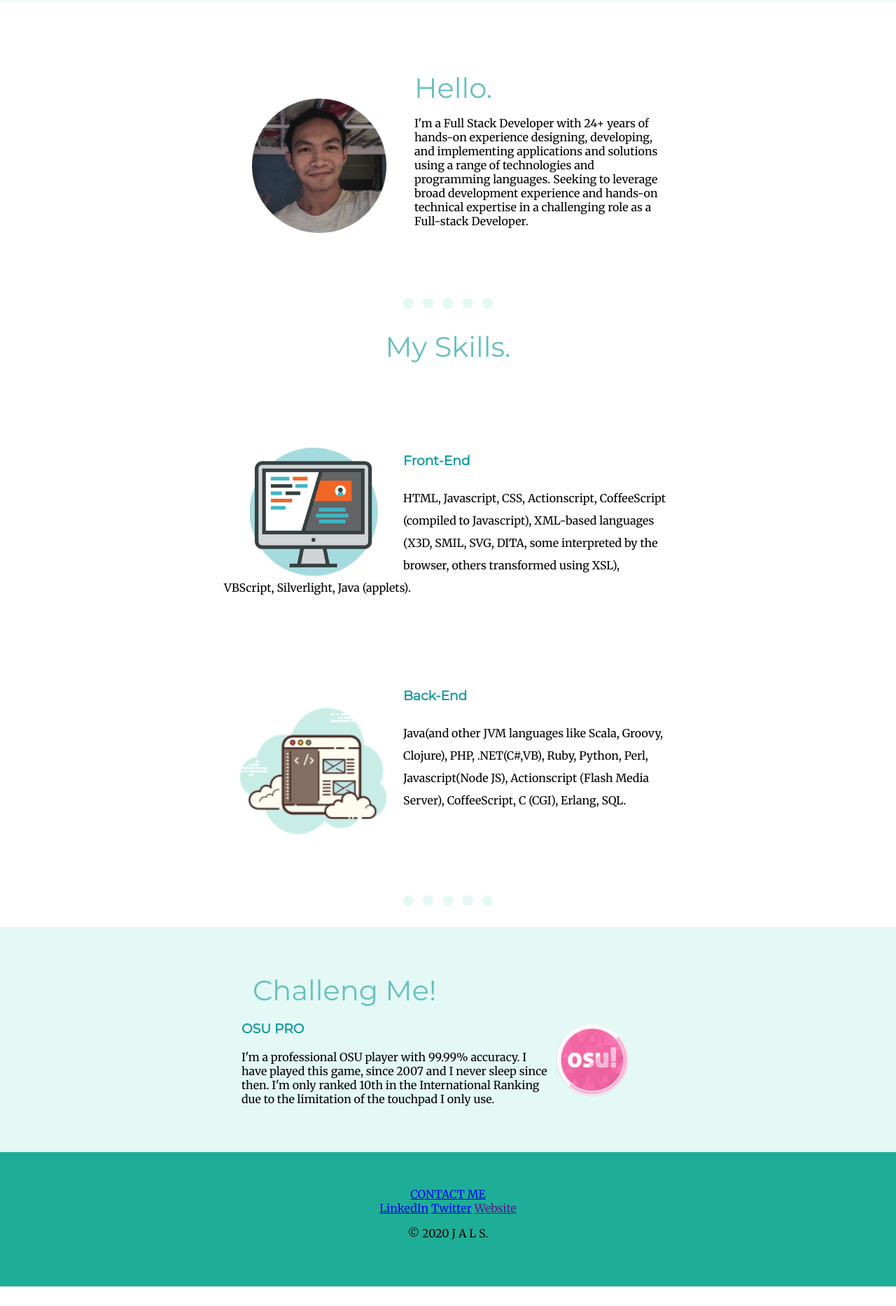
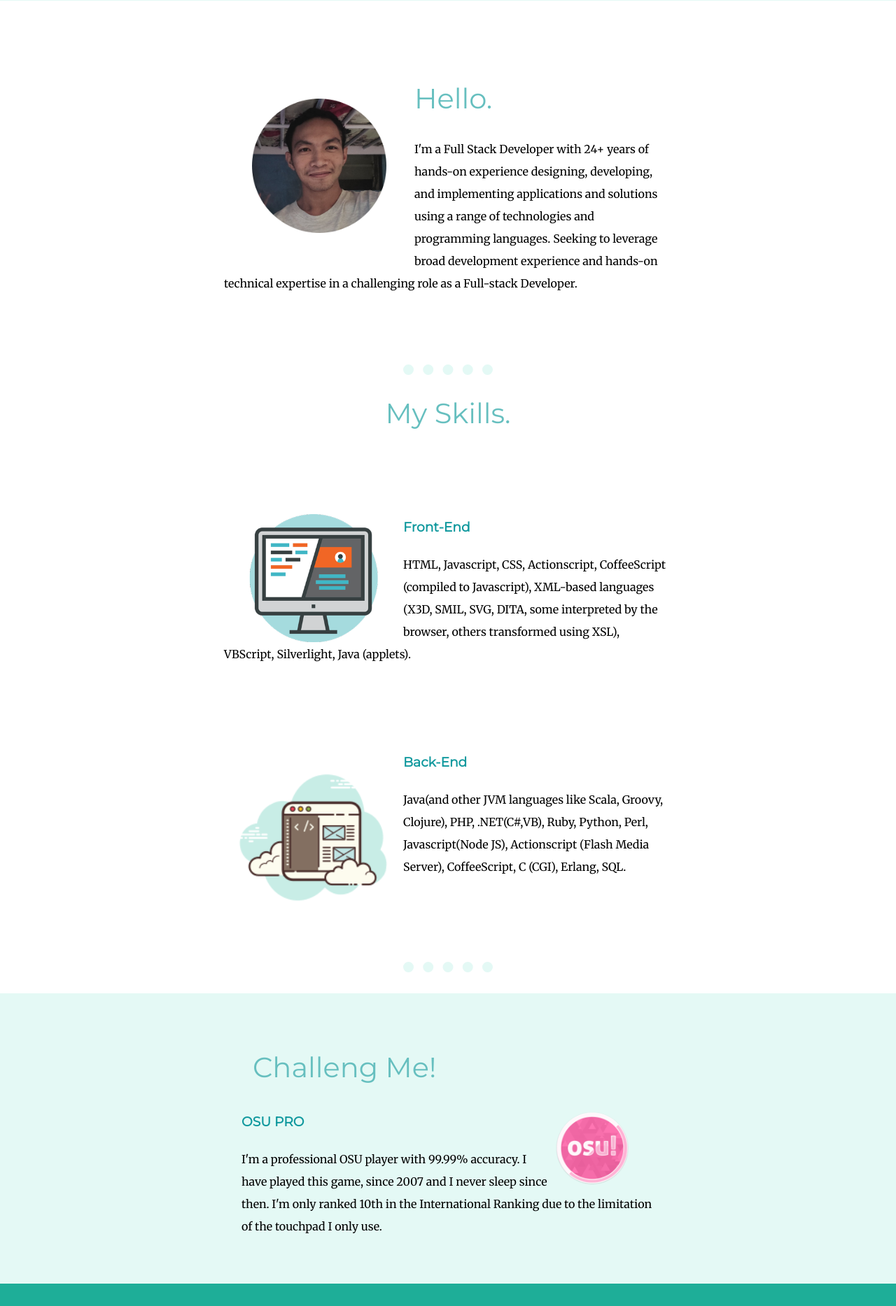
Before and after one commit to JalsJals/personal-webV1, a plain HTML site: page index.html in a window 1280 px wide. Shown: the part 773-2640 px from the top of the page at 70% size. Before the commit the page ends 2612 px from the top, so only its background shows below. Drawn offline with Linux system fonts and the light colour scheme.

Commit message:
Update index.html

```diff
--- a/index.html
+++ b/index.html
@@ -81,7 +81,7 @@ h3 {
   width: 50%;
   margin: 100px auto;
   text-align: left;
-  text-height: 2;
+  line-height: 2;
 }
 
 .middle-container {
@@ -116,7 +116,7 @@ h3 {
   background-color: #E4F9F5;
   padding: 50px;
   margin: 0;
-  text-height: 2;
+  line-height: 2;
 }
 
 .contact-me {
```
